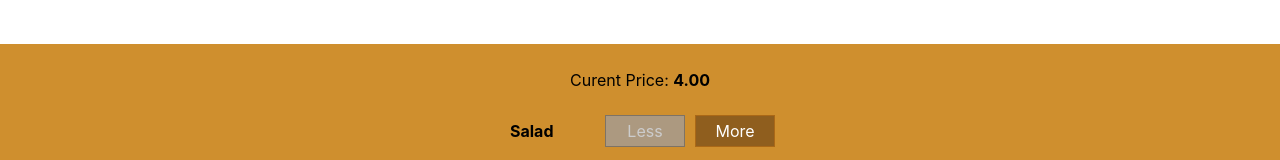
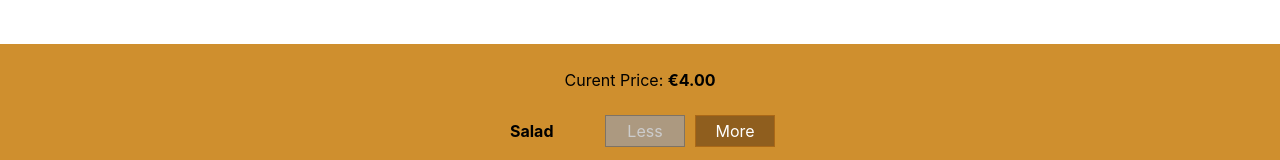
Before and after one commit to spinass/Burger-Build, a React app: page / in a window 1280 px wide. Shown: the part 628-788 px from the top of the page. Built offline with nearby package versions, Linux system fonts and the light colour scheme; the HTML template or start-up script is replaced by a standard one.

Commit message:
Pridejom € zenkla

```diff
--- a/src/components/Burger/BuildControls/BuildControls.js
+++ b/src/components/Burger/BuildControls/BuildControls.js
@@ -14,7 +14,7 @@ const controls = [
 const buildControls = props => (
   <div className="BuildControls">
     <p>
-      Curent Price: <strong>{props.price.toFixed(2)}</strong>
+      Curent Price: <strong>€{props.price.toFixed(2)}</strong>
     </p>
     {controls.map(ctrl => (
       <BuildControl
--- a/src/components/Burger/OrderSummary/OrderSummary.js
+++ b/src/components/Burger/OrderSummary/OrderSummary.js
@@ -19,7 +19,7 @@ const orderSummary = props => {
       <p>A delicious burger with the following ingredients:</p>
       <ul>{ingredientSummary}</ul>
       <p>
-        <strong>Total Price: {props.price.toFixed(2)}</strong>
+        <strong>Total Price: €{props.price.toFixed(2)}</strong>
       </p>
       <p>Continue to Checkout?</p>
       <Button btnType="Danger" clicked={props.purchaseCancelled}>
```
